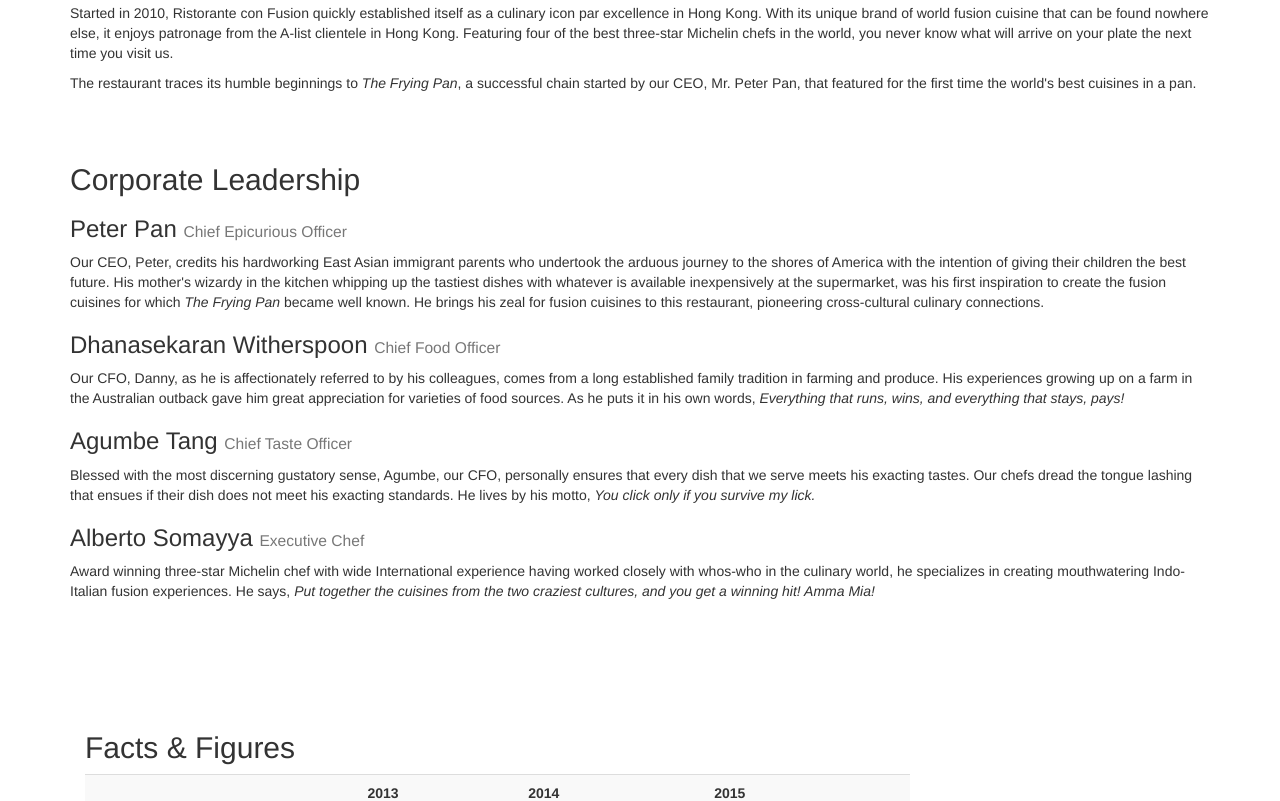
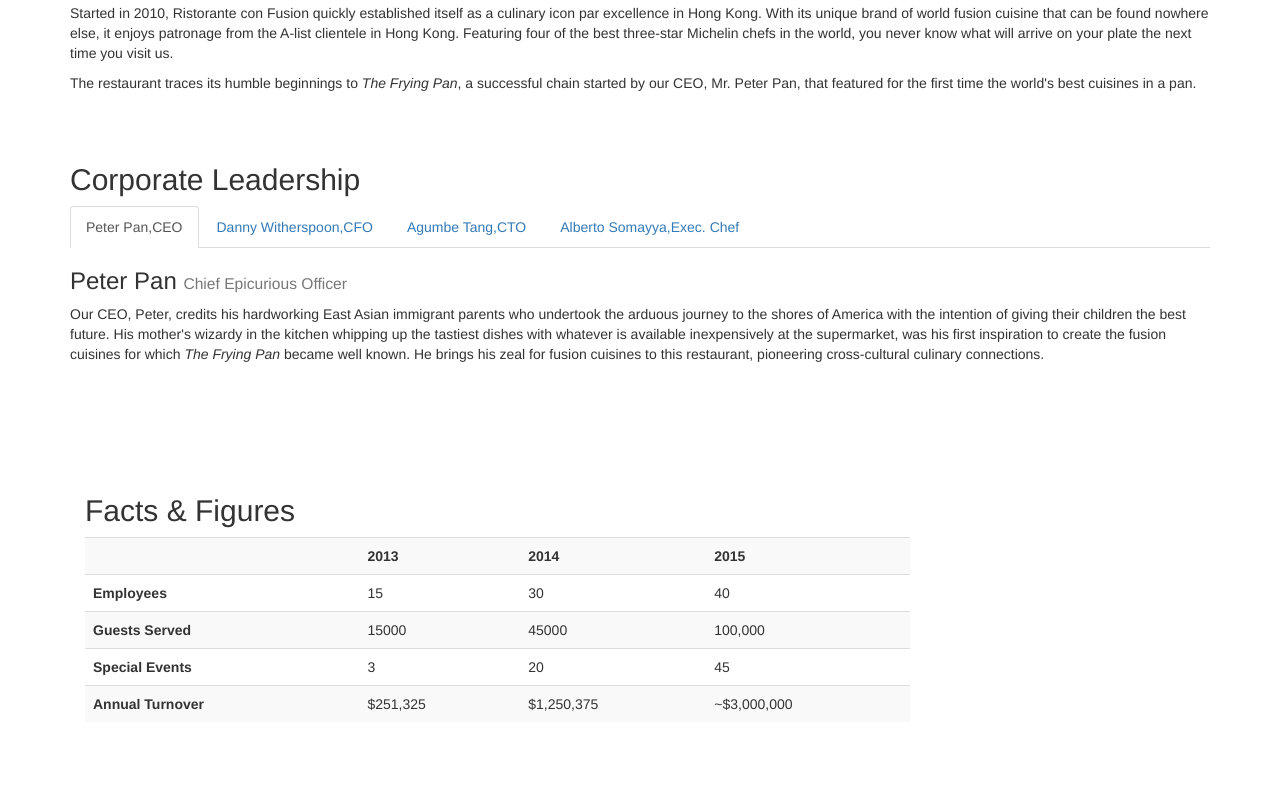
Before and after one commit to WakarK/conFusion, a plain HTML site: page aboutus.html in a window 1280 px wide. Shown: the part 663-1464 px from the top of the page. Drawn offline with nearby package versions, Linux system fonts and the light colour scheme.

Commit message:
added tab pane view

```diff
--- a/aboutus.html
+++ b/aboutus.html
@@ -114,14 +114,30 @@
         <div>
             <div>
                 <h2>Corporate Leadership</h2>
+
+                <ul class="nav nav-tabs" role="tablist">
+                    <li role="presentation" class="active">
+                        <a href="#peter" aria-controls="home" role="tab" data-toggle="tab">Peter Pan,CEO</a>
+                    </li>
+                    <li role="presentation"><a href="#danny" aria-controls="profile" role="tab" data-toggle="tab">Danny Witherspoon,CFO</a></li>
+                    <li role="presentation"><a href="#agumbe" aria-controls="messages" role="tab" data-toggle="tab">Agumbe Tang,CTO</a></li>
+                    <li role="presentation"><a href="#alberto" aria-controls="settings" role="tab" data-toggle="tab">Alberto Somayya,Exec. Chef</a></li>
+                </ul>
+
+                <div class="tab-content">
+                    <div role="tabpanel" class="tab-pane fade in active" id="peter">
                 <h3>Peter Pan <small>Chief Epicurious Officer</small></h3>
-                <p>Our CEO, Peter, credits his hardworking East Asian immigrant parents who undertook the arduous journey to the shores of America with the intention of giving their children the best future. His mother's wizardy in the kitchen whipping up the tastiest dishes with whatever is available inexpensively at the supermarket, was his first inspiration to create the fusion cuisines for which <em>The Frying Pan</em> became well known. He brings his zeal for fusion cuisines to this restaurant, pioneering cross-cultural culinary connections.</p>
+                <p>Our CEO, Peter, credits his hardworking East Asian immigrant parents who undertook the arduous journey to the shores of America with the intention of giving their children the best future. His mother's wizardy in the kitchen whipping up the tastiest dishes with whatever is available inexpensively at the supermarket, was his first inspiration to create the fusion cuisines for which <em>The Frying Pan</em> became well known. He brings his zeal for fusion cuisines to this restaurant, pioneering cross-cultural culinary connections.</p></div>
+                    <div role="tabpanel" class="tab-pane fade" id="danny">
                 <h3>Dhanasekaran Witherspoon <small>Chief Food Officer</small></h3>
-                <p>Our CFO, Danny, as he is affectionately referred to by his colleagues, comes from a long established family tradition in farming and produce. His experiences growing up on a farm in the Australian outback gave him great appreciation for varieties of food sources. As he puts it in his own words, <em>Everything that runs, wins, and everything that stays, pays!</em></p>
+                <p>Our CFO, Danny, as he is affectionately referred to by his colleagues, comes from a long established family tradition in farming and produce. His experiences growing up on a farm in the Australian outback gave him great appreciation for varieties of food sources. As he puts it in his own words, <em>Everything that runs, wins, and everything that stays, pays!</em></p></div>
+                    <div role="tabpanel" class="tab-pane fade" id="agumbe">
                 <h3>Agumbe Tang <small>Chief Taste Officer</small></h3>
-                <p>Blessed with the most discerning gustatory sense, Agumbe, our CFO, personally ensures that every dish that we serve meets his exacting tastes. Our chefs dread the tongue lashing that ensues if their dish does not meet his exacting standards. He lives by his motto, <em>You click only if you survive my lick.</em></p>
+                <p>Blessed with the most discerning gustatory sense, Agumbe, our CFO, personally ensures that every dish that we serve meets his exacting tastes. Our chefs dread the tongue lashing that ensues if their dish does not meet his exacting standards. He lives by his motto, <em>You click only if you survive my lick.</em></p></div>
+                    <div role="tabpanel" class="tab-pane fade" id="alberto">
                 <h3>Alberto Somayya <small>Executive Chef</small></h3>
-                <p>Award winning three-star Michelin chef with wide International experience having worked closely with whos-who in the culinary world, he specializes in creating mouthwatering Indo-Italian fusion experiences. He says, <em>Put together the cuisines from the two craziest cultures, and you get a winning hit! Amma Mia!</em></p>
+                <p>Award winning three-star Michelin chef with wide International experience having worked closely with whos-who in the culinary world, he specializes in creating mouthwatering Indo-Italian fusion experiences. He says, <em>Put together the cuisines from the two craziest cultures, and you get a winning hit! Amma Mia!</em></p></div>
+            </div>
             </div>
              <div>
                 <p style="padding:20px;"></p>
```
